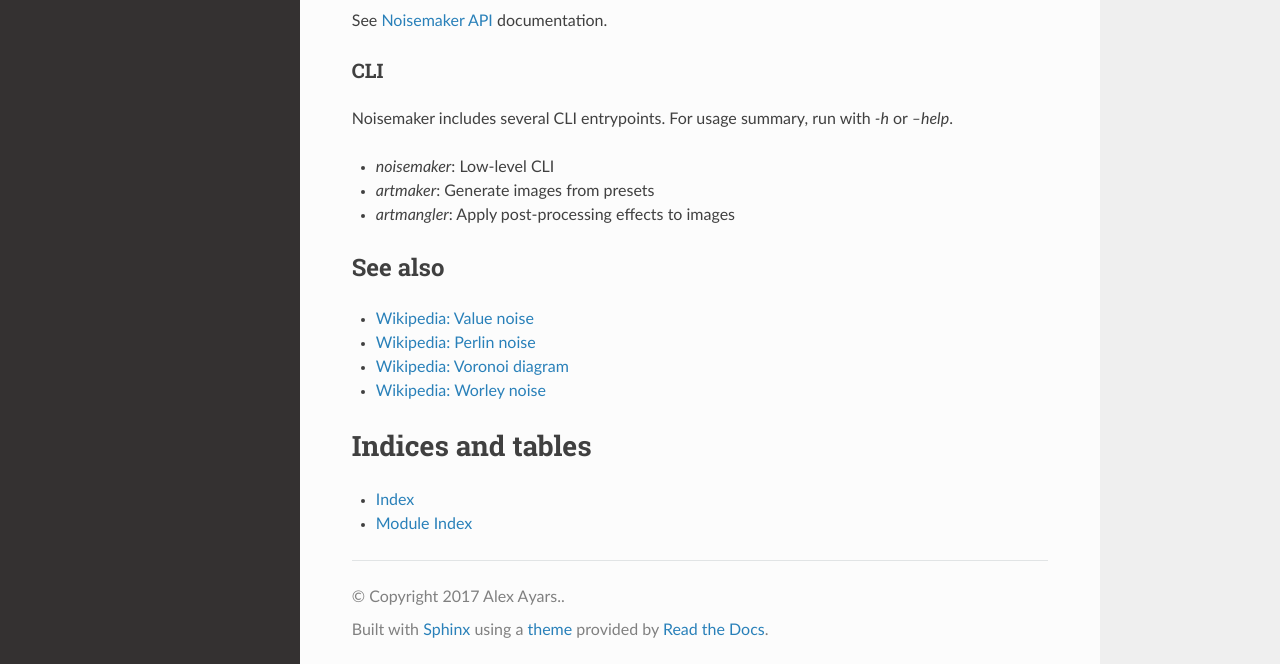
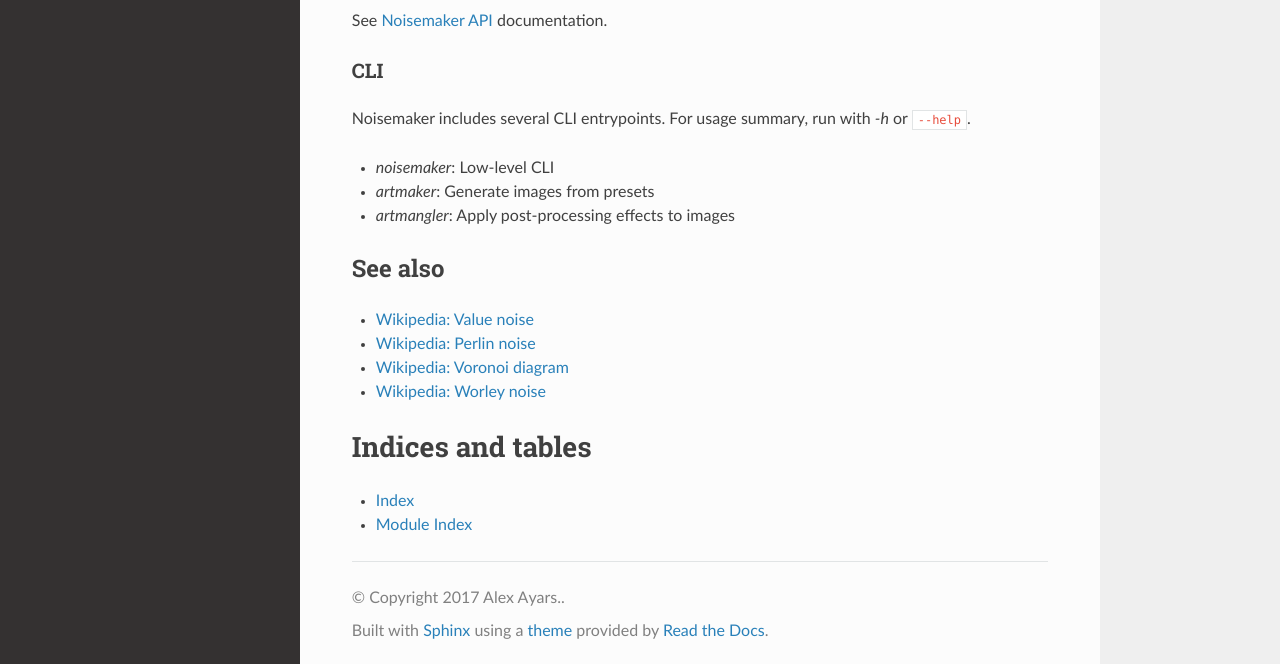
Before and after one commit to aayars/py-noisemaker, a Sphinx documentation site: the page built from docs/index.rst, in a window 1280 px wide and 900 px high, scrolled down 1232 px. Shown: the part 233-897 px from the top of the window. Built offline with Sphinx 7.4.7 and the Read the Docs theme 2.0.0, drawn with Linux system fonts in a browser that asks for light colours.

Commit message:
use double ticks to avoid double hyphen character in example

```diff
--- a/docs/index.rst
+++ b/docs/index.rst
@@ -86,7 +86,7 @@ See :doc:`api` documentation.
 CLI
 ~~~
 
-Noisemaker includes several CLI entrypoints. For usage summary, run with `-h` or `--help`.
+Noisemaker includes several CLI entrypoints. For usage summary, run with `-h` or ``--help``.
 
 -  `noisemaker`: Low-level CLI
 -  `artmaker`: Generate images from presets
--- a/setup.py
+++ b/setup.py
@@ -4,7 +4,7 @@ from setuptools import setup, find_packages
 
 
 setup(name='noisemaker',
-      version='0.1.116',
+      version='0.1.117',
       description='Generates procedural noise with Python 3 and TensorFlow',
       author='Alex Ayars',
       author_email='aayars@gmail.com',
```
